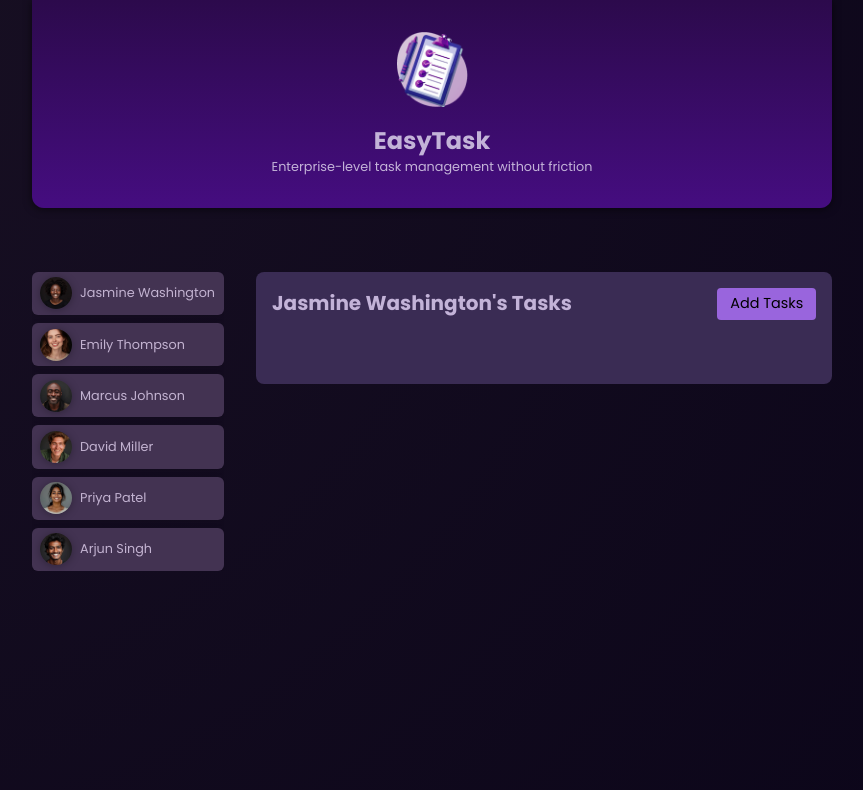
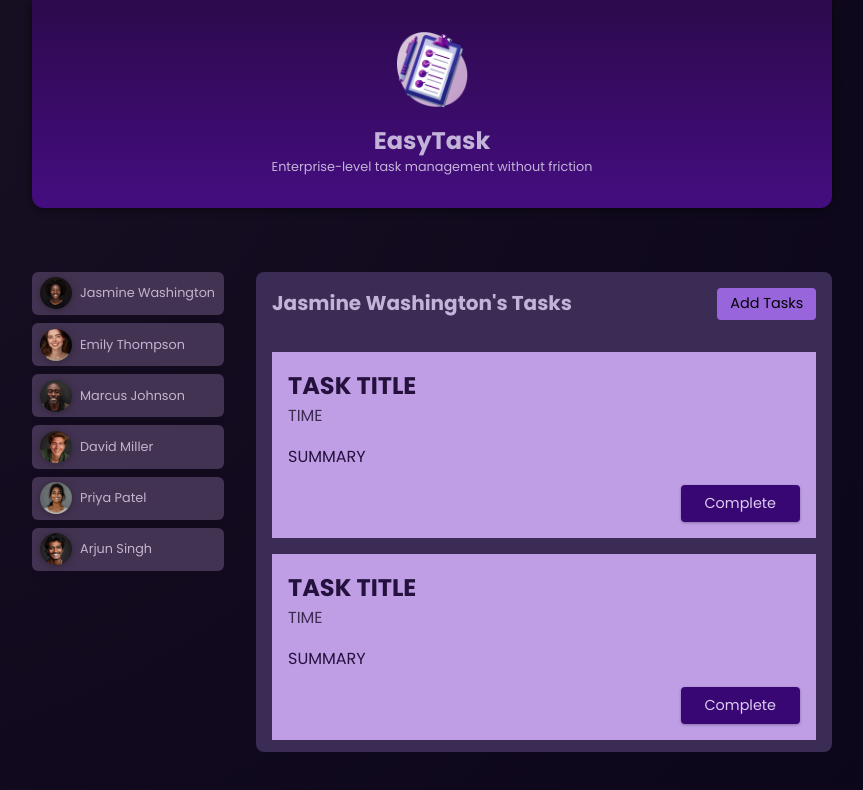
Before and after one commit to mthiggins1s/angular-restart-01, an Angular app in the folder 01-starting-project/: page / in a window 1280 px wide. Both pictures are taken after a click on the button "Jasmine Washington". Shown: the top 790 px of the page, without its empty margins (208-1071 px from the left). Built offline with nearby package versions, Linux system fonts and the light colour scheme.

Commit message:
made changes.

```diff
--- a/01-starting-project/src/app/app.component.ts
+++ b/01-starting-project/src/app/app.component.ts
@@ -1,5 +1,4 @@
 import { Component } from '@angular/core';
-import { NgFor } from '@angular/common';
 
 import { HeaderComponent } from './header/header.component';
 import { UserComponent } from "./user/user.component";
@@ -9,7 +8,7 @@ import { TasksComponent } from "./tasks/tasks.component"; // we expose the impor
 @Component({ // decorator; TypeScipt feature to add metadata (comes from the Component in the Angular package).
   selector: 'app-root', // tells Angular what element it should look for so they can be replaced by this component and its markup (markup is stored in the templateUrl).
   standalone: true,
-  imports: [HeaderComponent, UserComponent, TasksComponent, NgFor],
+  imports: [HeaderComponent, UserComponent, TasksComponent],
   templateUrl: './app.component.html', // contains the markup for the html element.
   styleUrl: './app.component.css', // contains the markup for the css element.
 })
--- /dev/null
+++ b/01-starting-project/src/app/tasks/task/task.component.css
@@ -0,0 +1,37 @@
+article {
+    padding: 1rem;
+    color: #25113d;
+    background-color: #bf9ee5;
+  }
+
+  h2 {
+    margin: 0;
+  }
+
+  time {
+    color: #3c2c50;
+  }
+
+  .actions {
+    text-align: right;
+    margin: 0;
+  }
+
+  .actions button {
+    font: inherit;
+    font-size: 0.9rem;
+    cursor: pointer;
+    background-color: #380774;
+    color: #decdf2;
+    border-radius: 4px;
+    padding: 0.5rem 1.5rem;
+    border: none;
+    box-shadow: 0 1px 3px rgba(0, 0, 0, 0.3);
+    transition: all 0.3s ease;
+  }
+
+  .actions button:hover,
+  .actions button:active {
+    background-color: #4a0774;
+    box-shadow: 0 1px 6px rgba(0, 0, 0, 0.3);
+  }
--- /dev/null
+++ b/01-starting-project/src/app/tasks/task/task.component.html
@@ -0,0 +1,8 @@
+<article>
+  <h2>TASK TITLE</h2>
+  <time>TIME</time>
+  <p>SUMMARY</p>
+  <p class="actions">
+    <button>Complete</button>
+  </p>
+</article>
--- a/01-starting-project/src/app/tasks/tasks.component.html
+++ b/01-starting-project/src/app/tasks/tasks.component.html
@@ -8,7 +8,16 @@
 
     <ul>
         <li>
-
+            <app-task />
+        </li>
+        <li>
+            <app-task />
+        </li>
+        <li>
+            <app-task />
+        </li>
+        <li>
+            <app-task />
         </li>
     </ul>
 </section>
--- a/01-starting-project/src/app/tasks/tasks.component.ts
+++ b/01-starting-project/src/app/tasks/tasks.component.ts
@@ -1,8 +1,9 @@
 import { Component, Input } from '@angular/core';
+import { TaskComponent } from "./task/task.component";
 
 @Component({
   selector: 'app-tasks',
-  imports: [],
+  imports: [TaskComponent],
   templateUrl: './tasks.component.html',
   styleUrl: './tasks.component.css'
 })
```
Also changed, not shown: 01-starting-project/src/app/tasks/task/task.component.ts (added, +11 -0 lines).
